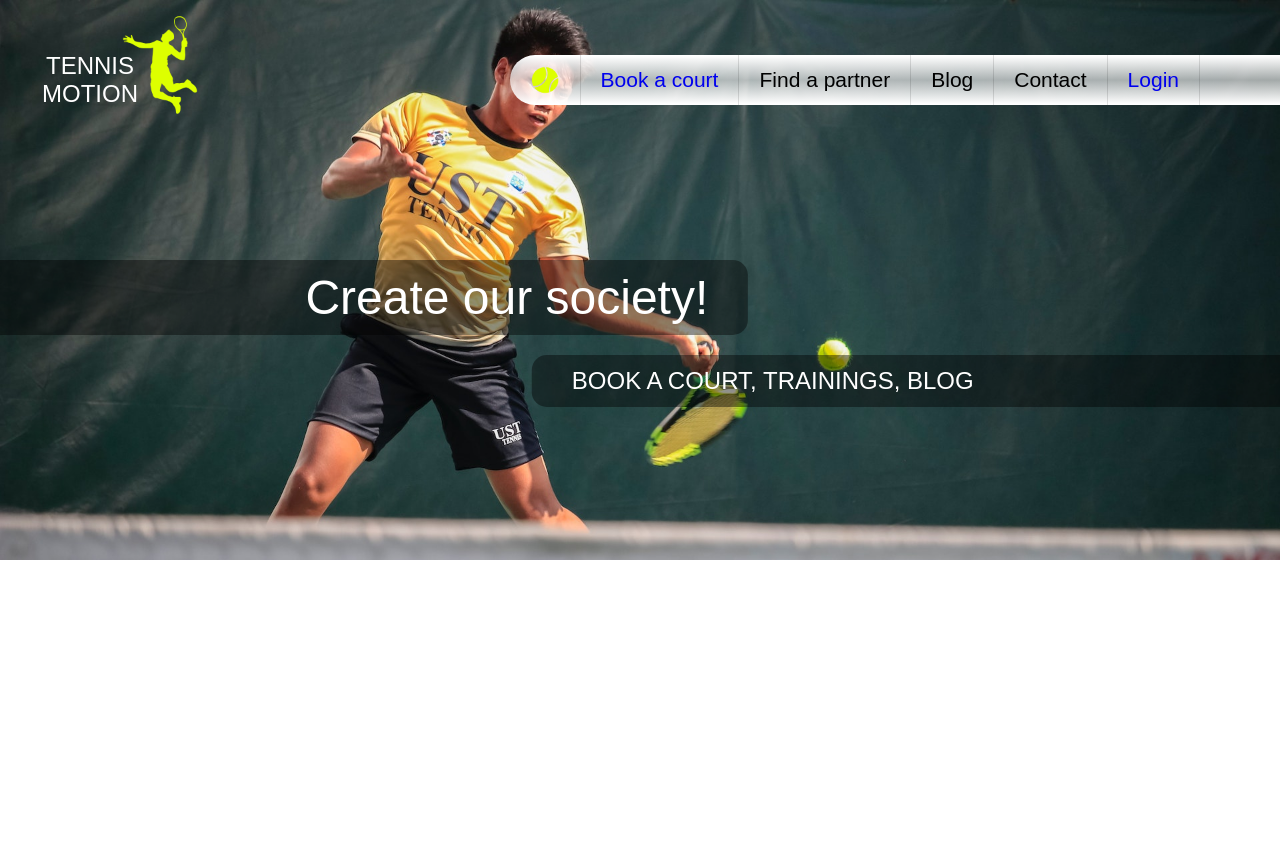
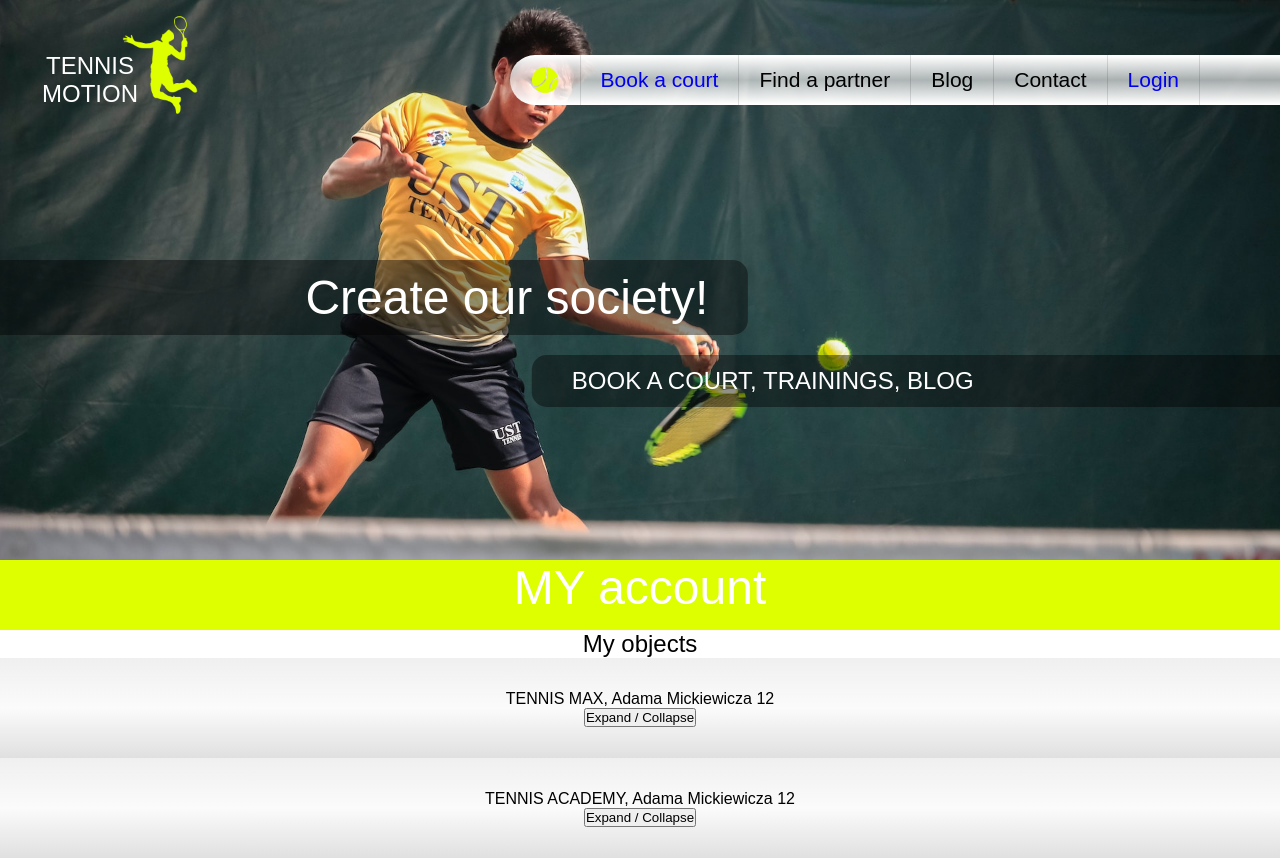
Before and after one commit to PMilczarek64/TennisApp, a React (Create React App) app: page /myaccount/1 in a window 1280 px wide. Before the commit the page ends 800 px from the top, so only its background shows below. Built offline with nearby package versions, Linux system fonts and the light colour scheme.

Commit message:
Add MyAccount.js, EditObject.js - work on the user's subpage

```diff
--- a/src/App.js
+++ b/src/App.js
@@ -5,6 +5,7 @@ import { Routes, Route } from 'react-router-dom';
 import Courts from './views/Courts';
 import ShowObject from './features/ShowObject';
 import LoginForm from './features/LoginForm';
+import MyAccount from './features/MyAccount';
 
 
 function App() {
@@ -17,6 +18,7 @@ function App() {
         <Route path="/courts/:city" element={<Courts />} />
         <Route path="/courts/:city/:objectId/*" element={<ShowObject /> } />
         <Route path="/login" element={<LoginForm />} />
+        <Route path="/myaccount/:userId" element={<MyAccount />} />
       </Routes>
     </div>
   );
--- a/src/Redux/initialState.js
+++ b/src/Redux/initialState.js
@@ -17,6 +17,7 @@ const initialState = {
   objects: [
     {
       id: 1,
+      propertyOfUser: 2,
       name: 'SPORT Center',
       city: 'Cracow',
       address: 'Adama Mickiewicza 12',
@@ -85,6 +86,7 @@ const initialState = {
     },
     {
       id: 2,
+      propertyOfUser: 1,
       name: 'TENNIS MAX',
       city: 'Warsaw',
       address: 'Adama Mickiewicza 12',
@@ -158,6 +160,7 @@ const initialState = {
     },
     {
       id: 3,
+      propertyOfUser: 1,
       name: 'TENNIS ACADEMY',
       city: 'Katowice',
       address: 'Adama Mickiewicza 12',
@@ -226,6 +229,7 @@ const initialState = {
     },
     {
       id: 4,
+      propertyOfUser: 2,
       name: 'SPORT CITY CENTER',
       city: 'Gdansk',
       address: 'Adama Mickiewicza 12',
--- a/src/Redux/store.js
+++ b/src/Redux/store.js
@@ -8,6 +8,7 @@ export const getObjectById = ({ objects }, objectId ) => objects.find(object =>
 export const getFirstCourtByCity = ({ objects }, city) => objects.find(object => object.city === city);
 export const getUserName = ({ users }, userName, password) => users.find(user => user.userName === userName && user.password === password);
 export const getLoggingInInfo = ({ users }) => users.find(item => item.loggedInfo !== false );
+export const getUserObjectsByUserId = ({ objects }, userId) => objects.filter(object => object.propertyOfUser === userId);
 ////export const getAllourWorkCards = state => state.ourWorkCards;
 ////export const getAllAboutUsCards = state => state.aboutUsCards;
 ////export const getAllGridItems = state => state.contentGridItems;
--- a/src/common/Inputs.styles.js
+++ b/src/common/Inputs.styles.js
@@ -9,7 +9,7 @@ export const Input = styled.input`
 
 export const Select = styled.select`
     padding: 7px;
-    width: 180px;
+    width: 198px;
     border-radius: 5px;
     font-size: 18px;
 `;
--- /dev/null
+++ b/src/features/EditObject.js
@@ -0,0 +1,62 @@
+import React, { useState } from "react";
+import { useSelector } from "react-redux";
+import { Input, Label, Select } from "../common/Inputs.styles";
+import { getAllCities } from "../Redux/store";
+import styled from "styled-components";
+import { ButtonGreen } from "../common/Button";
+
+const Form = styled.div`
+  display: flex;
+  flex-direction: column;
+`;
+
+const FormItem = styled.div`
+  display: flex;
+  flex-direction: row;
+  align-items: center;
+  justify-content: space-between;
+`;
+
+const EditObject = ({ property }) => {
+  const cities = useSelector(getAllCities);
+  const [objectName, setObjectName] = useState(property.name);
+  const [objectAddress, setObjectAddress] = useState(property.address);
+  const [objectPhone, setObjectPhone] = useState(property.phoneNumber);
+  const [objectEmail, setObjectEmail] = useState(property.email);
+  const [objectWebsite, setObjectWebsite] = useState(property.website);
+  return (
+    <Form>
+      <FormItem>
+        <Label htmlFor="username">Object name: </Label>
+        <Input type="text" id="name" name="name" value={objectName} onChange={e => setObjectName(e.target.value)}></Input>
+      </FormItem>
+      <FormItem>
+        <Label htmlFor="city">City: </Label>
+        <Select id="city" name="city">
+          {cities.map(city => (
+            <option value={city} key={city}>{city}</option>
+          ))}
+        </Select>
+      </FormItem>
+      <FormItem>
+        <Label htmlFor="address">Address: </Label>
+        <Input type="text" id="address" name="address" value={objectAddress} onChange={e => setObjectAddress(e.target.value)}></Input>
+      </FormItem>
+      <FormItem>
+        <Label htmlFor="phone">Phone: </Label>
+        <Input type="text" id="phone" name="phone" value={objectPhone} onChange={e => setObjectPhone(e.target.value)}></Input>
+      </FormItem>
+      <FormItem>
+        <Label htmlFor="phone">Email: </Label>
+        <Input type="text" id="email" name="email" value={objectEmail} onChange={e => setObjectEmail(e.target.value)}></Input>
+      </FormItem>
+      <FormItem>
+        <Label htmlFor="website">Website: </Label>
+        <Input type="text" id="website" name="website" value={objectWebsite} onChange={e => setObjectWebsite(e.target.value)}></Input>
+      </FormItem>
+      <FormItem><ButtonGreen>Save</ButtonGreen></FormItem>
+    </Form>
+  )
+};
+
+export default EditObject;
--- a/src/features/LoginForm.js
+++ b/src/features/LoginForm.js
@@ -49,7 +49,8 @@ const LoginForm = () => {
   const dispatch = useDispatch();
   const loginAction = () => {
     if (checkUser !== undefined) {
-      navigate('/')
+      navigate(`/myaccount/${checkUser.id}`);
+      console.log('check user id in my account ', checkUser.id);
       dispatch(setLoggedIn({setLogged: true, name: userName}));
     } else {
       setError(true);
--- /dev/null
+++ b/src/features/MyAccount.js
@@ -0,0 +1,67 @@
+import React from "react";
+import { useSelector } from "react-redux";
+import { useParams } from "react-router-dom";
+import styled from "styled-components";
+import { getUserObjectsByUserId } from "../Redux/store";
+import EditObject from "./EditObject";
+import { useState } from "react";
+
+const Wrapper = styled.div`
+  display: flex;
+  flex-direction: column;
+`;
+
+const Bar = styled.div`
+  width: 100%;
+  height: 70px;
+  background-color: ${({ theme }) => theme.colors.detailGreen};
+`;
+
+const MyObjects = styled.ul`
+  display: flex;
+  flex-direction: column;
+  justify-content: space-around;
+`;
+
+
+const Object = styled.li`
+  display: flex;
+  flex-direction: column;
+  justify-content: center;
+  align-items: center;
+  width: 100%;
+  min-height: 100px;
+  background: linear-gradient(180deg, rgba(224,224,224,0.4962359943977591) 0%, rgba(250,250,250,0.8603816526610644) 50%, rgba(224,224,224,1) 100%);
+  cursor: pointer;
+`;
+
+
+const MyAccount = () => {
+  const { userId } = useParams();
+  const userProperties = useSelector(state => getUserObjectsByUserId(state, Number(userId)));
+  const [expandProperty, setExpandProperty] = useState();
+  console.log('test userId ', userId)
+
+  const handleExpand = (id) => {
+    expandProperty !== id ? setExpandProperty(id) : setExpandProperty();
+  }
+  return (
+    <Wrapper>
+      <Bar><h1>MY account</h1></Bar>
+      <MyObjects>
+        <h4>My objects</h4>
+        {userProperties.map(property =>
+          <Object >
+            {property.name}, {property.address}
+            {expandProperty === property.id &&
+              <EditObject property={property} />
+            }
+            <button onClick={() => handleExpand(property.id)}>Expand / Collapse </button>
+          </Object>
+        )}
+      </MyObjects>
+    </Wrapper>
+  );
+};
+
+export default MyAccount;
--- a/src/features/Navbar.js
+++ b/src/features/Navbar.js
@@ -3,7 +3,7 @@ import styled from "styled-components";
 import Ball from '../assets/images/Ball.png';
 import { Link, NavLink } from 'react-router-dom';
 import { getLoggingInInfo } from "../Redux/store";
-import { useSelector,useDispatch } from "react-redux";
+import { useSelector, useDispatch } from "react-redux";
 import { useNavigate } from "react-router-dom";
 import { setLoggedIn } from "../Redux/store";
 
@@ -50,7 +50,7 @@ const Navbar = () => {
   const userIsLogged = useSelector(getLoggingInInfo);
   const dispatch = useDispatch();
   const logOut = () => {
-    dispatch(setLoggedIn({setLogged: false, name: userIsLogged.userName}));
+    dispatch(setLoggedIn({ setLogged: false, name: userIsLogged.userName }));
   }
   return (
     <Wrapper>
@@ -60,9 +60,13 @@ const Navbar = () => {
         <li>Find a partner</li>
         <li>Blog</li>
         <li>Contact</li>
-        {userIsLogged === undefined  ?
-        <li><NavLink to="/login">Login</NavLink></li>
-        : <li onClick={ logOut}><NavLink to="/">Log Out</NavLink></li>
+        {userIsLogged === undefined ?
+          <li><NavLink to="/login">Login</NavLink></li>
+          :
+          <>
+            <li onClick={logOut}><NavLink to="/">Log Out</NavLink></li>
+            <li><NavLink to={'/myaccount/' + userIsLogged.id}>My account</NavLink></li>
+          </>
         }
       </Ul>
     </Wrapper>
```
